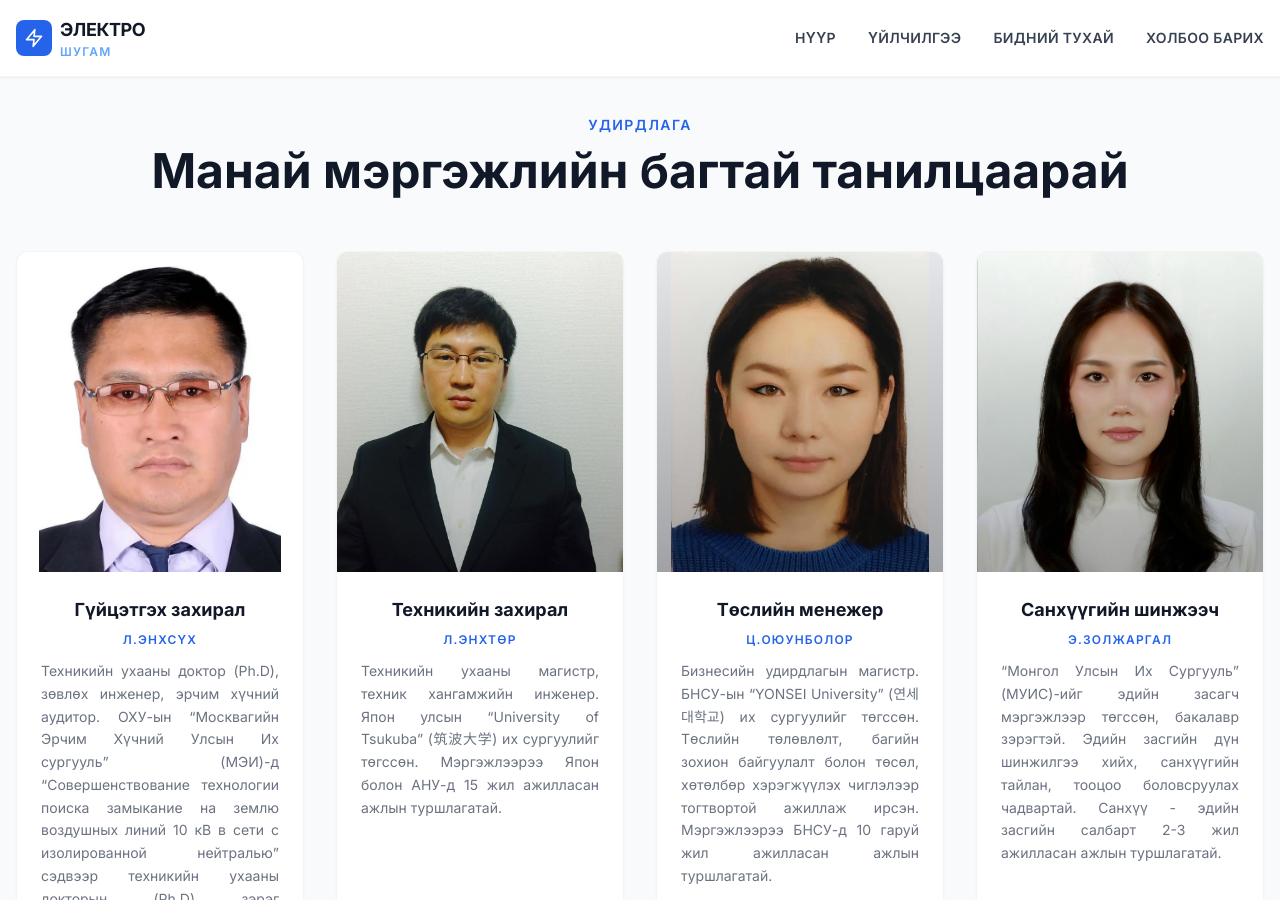
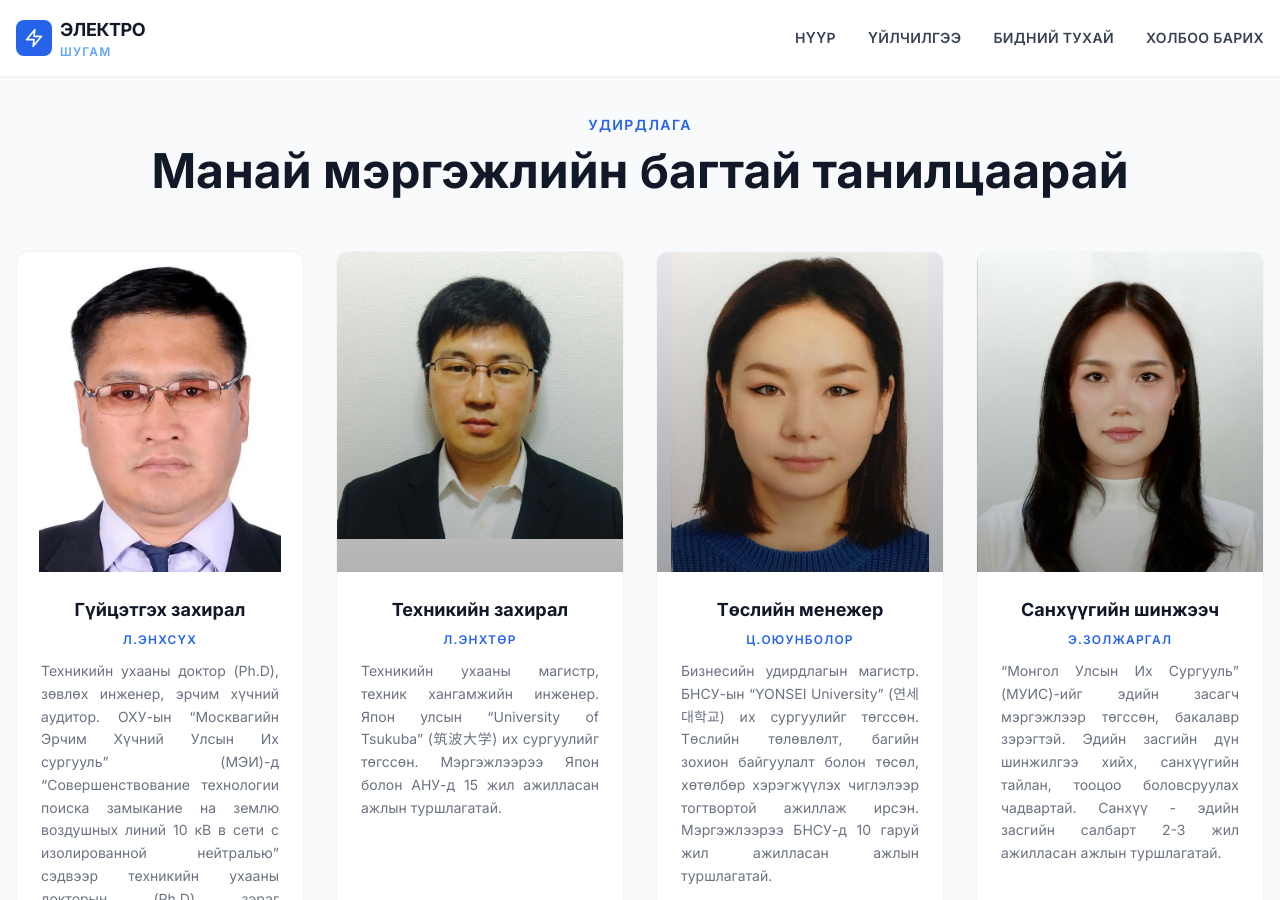
Before and after one commit to electroshugam/electroshugam_web_new, a Jekyll site: the page built from index.html, in a window 1280 px wide and 900 px high, scrolled down 3244 px. Built offline with Jekyll 4.4.1, drawn with Linux system fonts in a browser that asks for light colours; nearby versions of some CDN libraries.

Commit message:
fig update

```diff
--- a/index.html
+++ b/index.html
@@ -236,8 +236,8 @@
       <!-- Service 2 -->
       <div class="service-card group bg-white rounded-xl overflow-hidden shadow-sm hover:shadow-xl transition-all duration-300 border border-gray-100 hover:border-blue-100">
         <div class="relative h-80 overflow-hidden">
-          <img src="{{ '/media/enkhtur.webp' | relative_url }}" alt="Техникийн захирал"
-               class="service-image w-full h-full object-cover object-top">
+          <img src="{{ '/media/enkhtur-2.jpg' | relative_url }}" alt="Техникийн захирал"
+               class="service-image w-full h-full object-contain object-top">
           <div class="absolute inset-0 bg-gradient-to-t from-black/30 to-transparent"></div>
         </div>
         <div class="p-6">
```
Also changed, not shown: media/enkhtur copy.webp (added), media/enkhtur-2.jpg (added).
